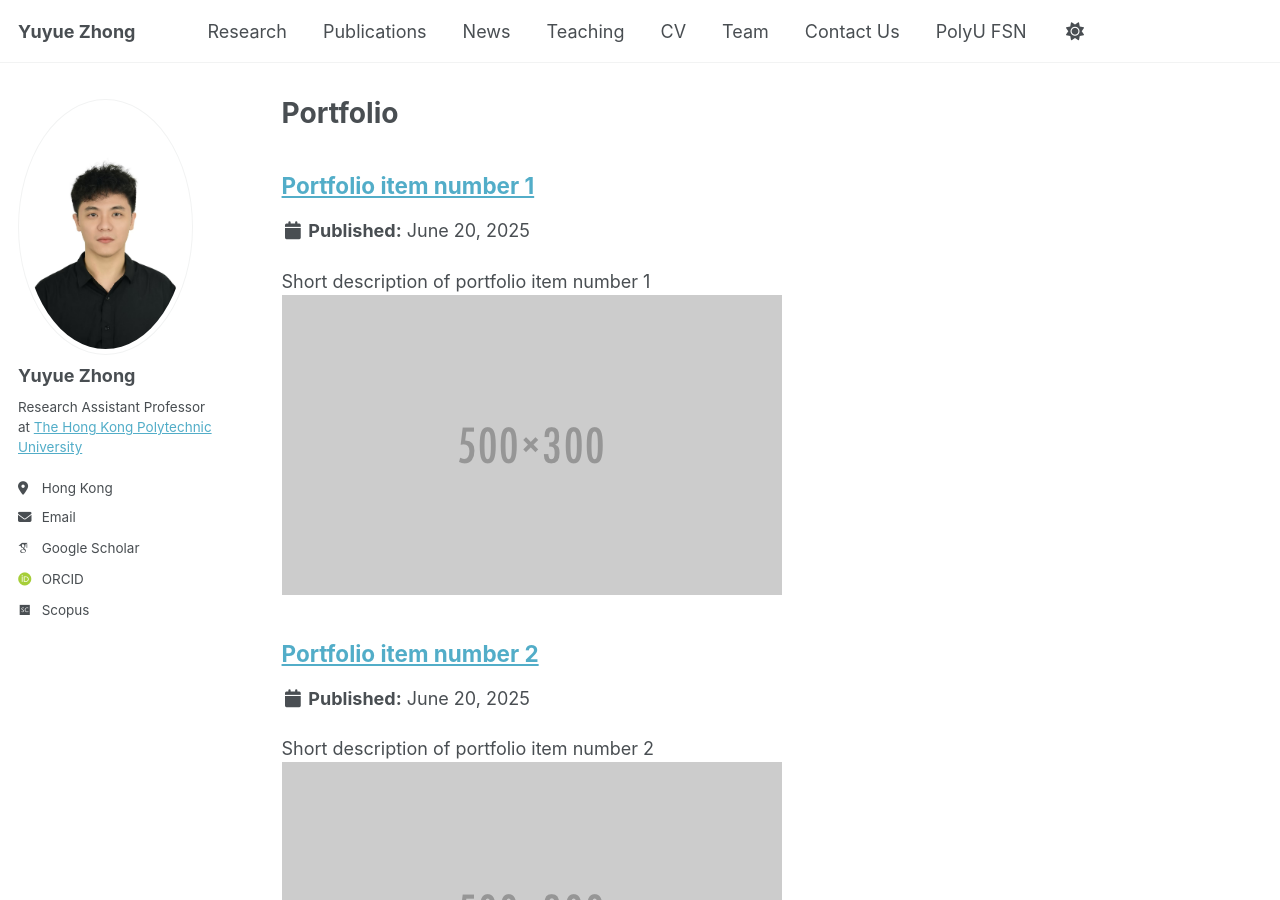
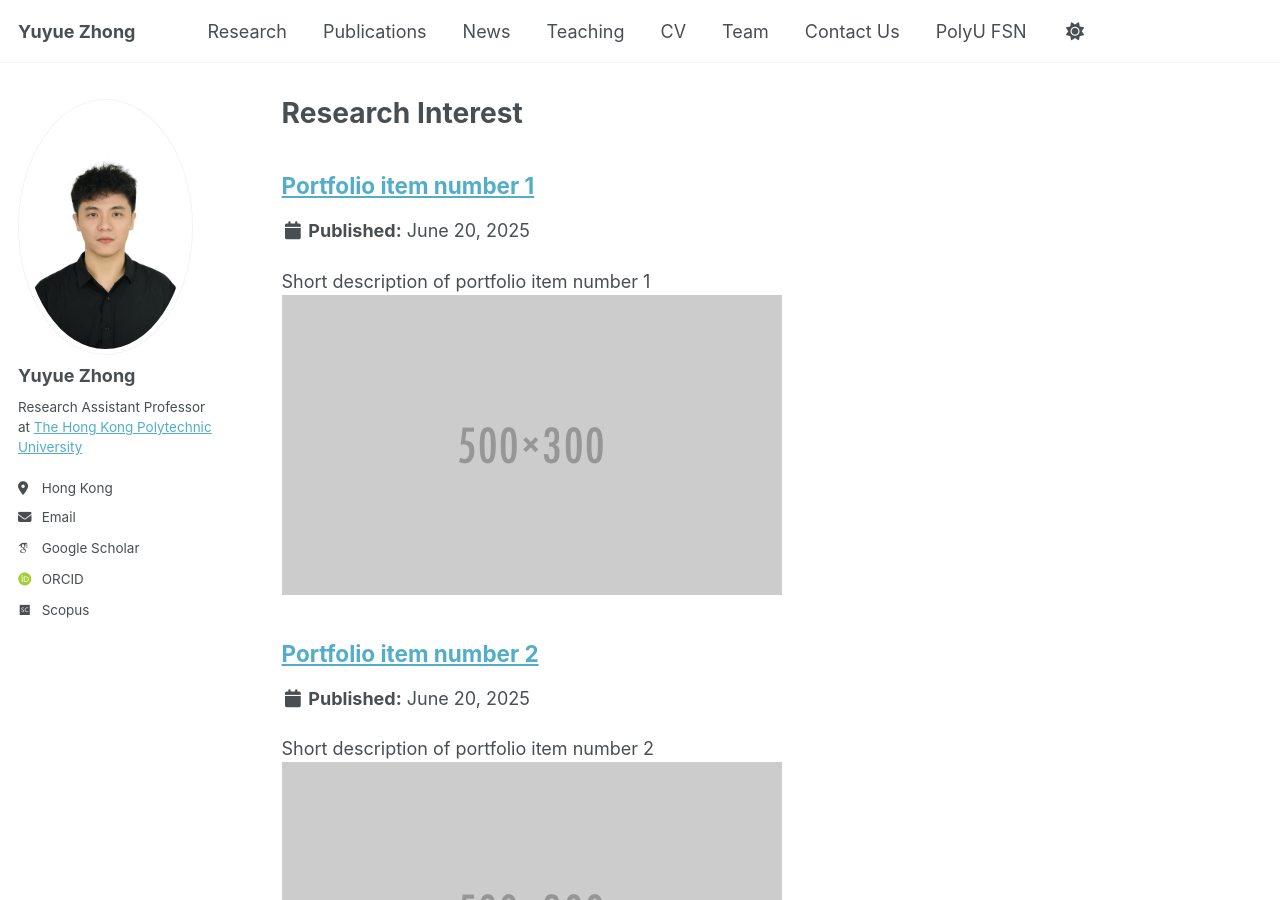
Before and after one commit to Yuyue0221/Yuyue0221.github.io, a Jekyll site: the page built from _pages/portfolio.html, in a window 1280 px wide and 900 px high. Built offline with Jekyll 4.4.1, drawn with Linux system fonts in a browser that asks for light colours; some web fonts are replaced.

Commit message:
Update portfolio.html

```diff
--- a/_pages/portfolio.html
+++ b/_pages/portfolio.html
@@ -1,6 +1,6 @@
 ---
 layout: archive
-title: "Portfolio"
+title: "Research Interest"
 permalink: /portfolio/
 author_profile: true
 ---
```
